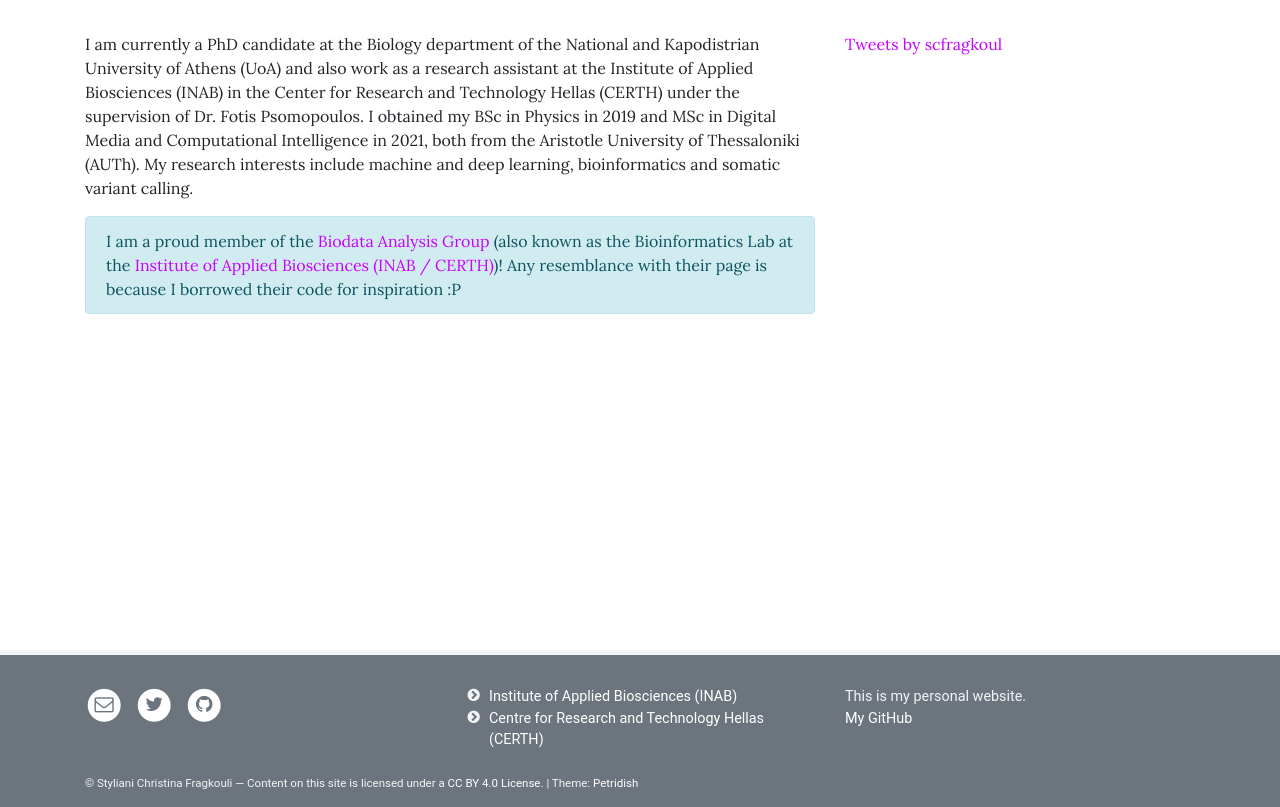
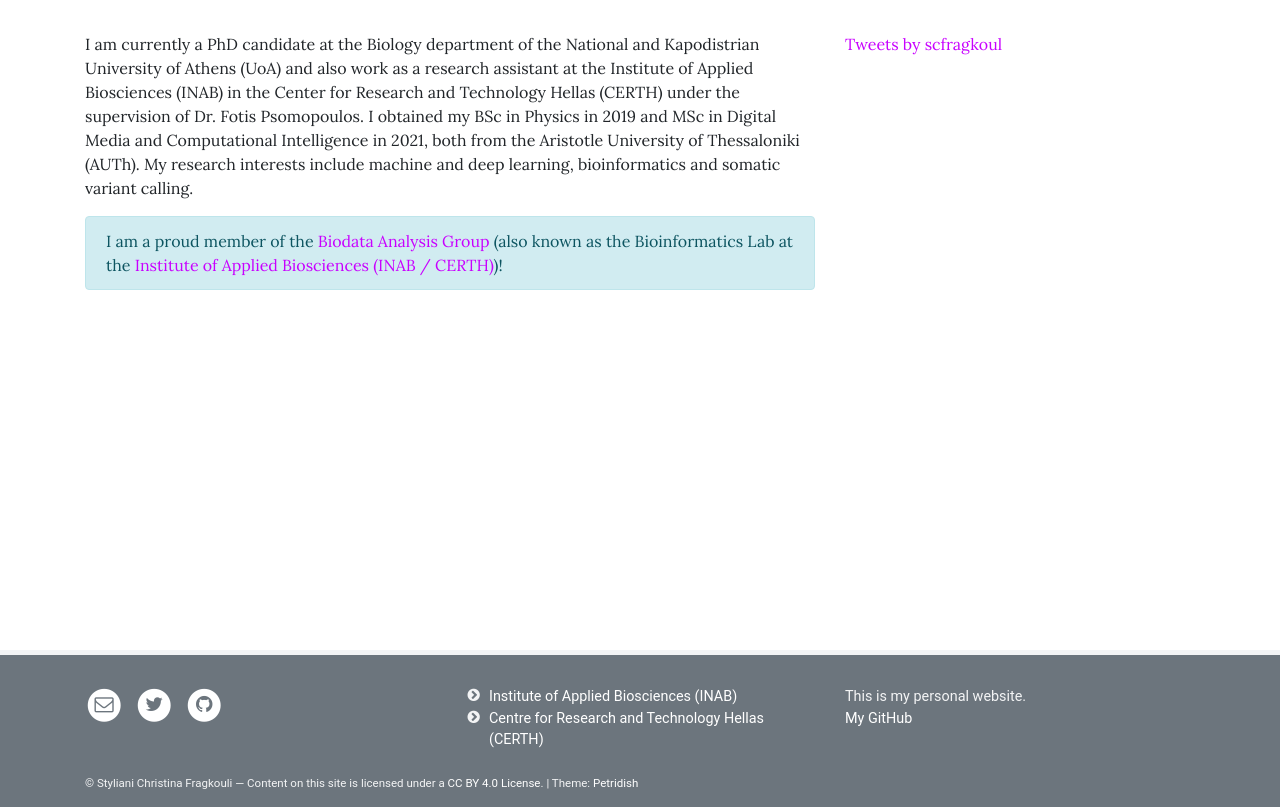
Before and after one commit to sfragkoul/sfragkoul.github.io, a Jekyll site: the page built from pages/home.md, in a window 1280 px wide. Shown: the part 253-1060 px from the top of the page. Built offline with Jekyll 4.4.1, drawn with Linux system fonts in a browser that asks for light colours; comment, search, counter and statistics services are not loaded.

Commit message:
Update home.md

```diff
--- a/pages/home.md
+++ b/pages/home.md
@@ -13,4 +13,4 @@ My research interests include machine and deep learning, bioinformatics and soma
 
 
 {: .alert .alert-info}
-I am a proud member of the [Biodata Analysis Group](https://biodataanalysisgroup.github.io/) (also known as the Bioinformatics Lab at the [Institute of Applied Biosciences (INAB / CERTH)](https://inab.certh.gr/))! Any resemblance with their page is because I borrowed their code for inspiration :P
+I am a proud member of the [Biodata Analysis Group](https://biodataanalysisgroup.github.io/) (also known as the Bioinformatics Lab at the [Institute of Applied Biosciences (INAB / CERTH)](https://inab.certh.gr/))!
```
